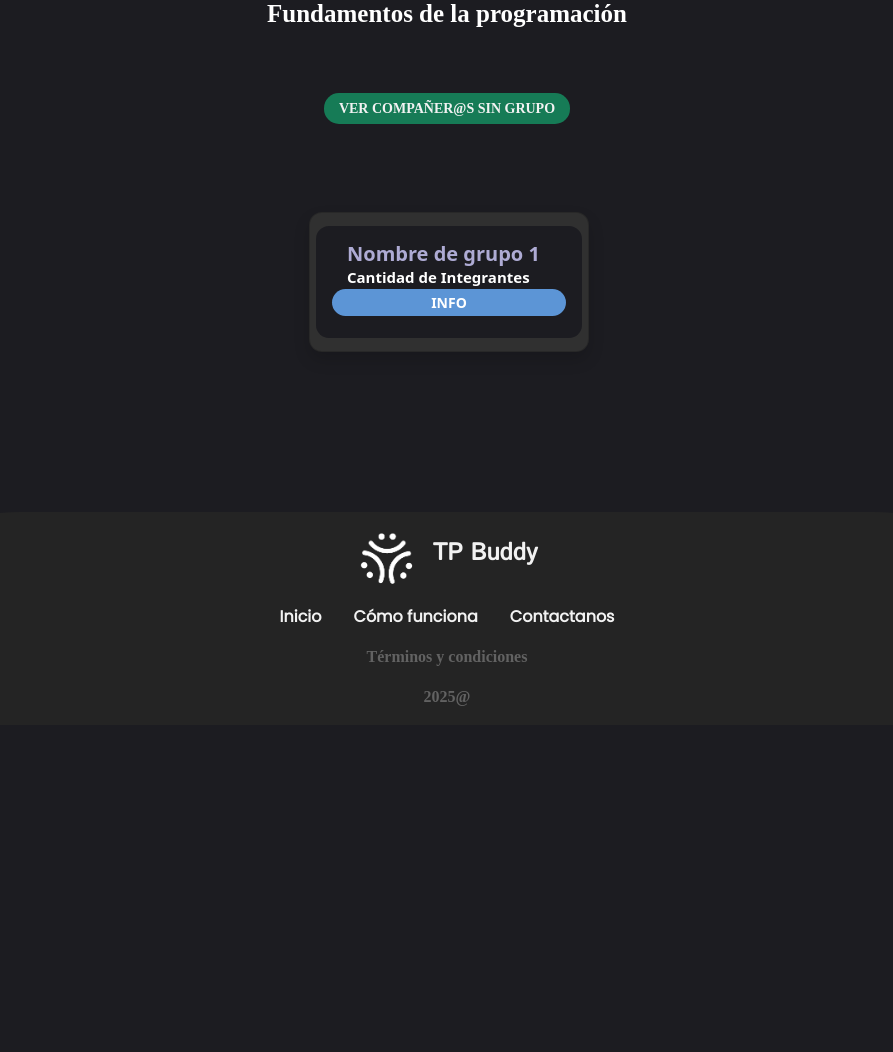
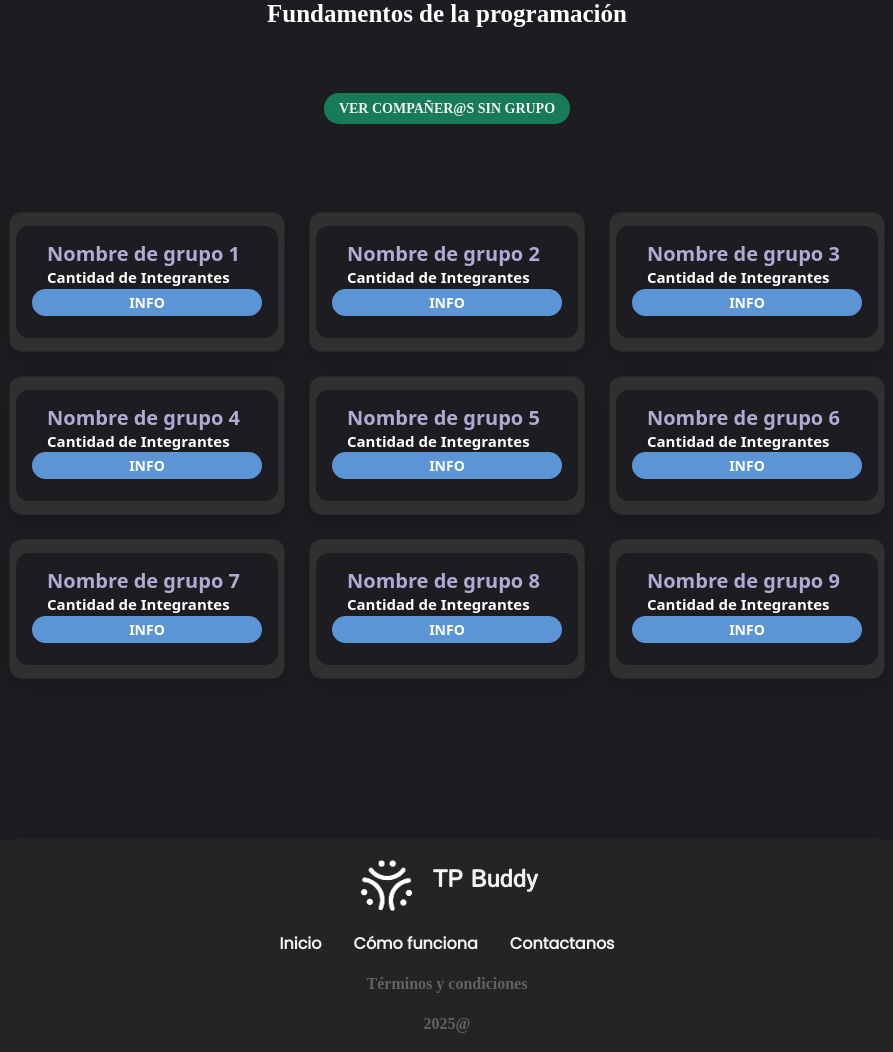
Before and after one commit to micayaque/fiuba-IDS-tp-Flask, a Flask app: page /materia/1 in a window 1280 px wide. Shown: the part 297-1349 px from the top of the page, without its empty margins (193-1086 px from the left). Before the commit the page ends 1003 px from the top, so only its background shows below. Run offline with Flask 3, Linux system fonts and the light colour scheme; some libraries are stand-ins or nearby versions; some web fonts are replaced.

Commit message:
agrego estilo centrado al buscador de grupos

```diff
--- a/FrontEnd/app.py
+++ b/FrontEnd/app.py
@@ -26,14 +26,14 @@ def perfil_de_usuario():
 
 grupos = [
     {'id': 1, 'nombre': 'Nombre de grupo 1', 'codigo_materia': 1},
-    {'id': 2, 'nombre': 'Nombre de grupo 2', 'codigo_materia': 7},
-    {'id': 3, 'nombre': 'Nombre de grupo 3', 'codigo_materia': 5},
-    {'id': 4, 'nombre': 'Nombre de grupo 4', 'codigo_materia': 10},
-    {'id': 5, 'nombre': 'Nombre de grupo 5', 'codigo_materia': 3},
-    {'id': 6, 'nombre': 'Nombre de grupo 6', 'codigo_materia': 15},
-    {'id': 7, 'nombre': 'Nombre de grupo 7', 'codigo_materia': 20},
-    {'id': 8, 'nombre': 'Nombre de grupo 8', 'codigo_materia': 6},
-    {'id': 9, 'nombre': 'Nombre de grupo 9', 'codigo_materia': 16}
+    {'id': 2, 'nombre': 'Nombre de grupo 2', 'codigo_materia': 1},
+    {'id': 3, 'nombre': 'Nombre de grupo 3', 'codigo_materia': 1},
+    {'id': 4, 'nombre': 'Nombre de grupo 4', 'codigo_materia': 1},
+    {'id': 5, 'nombre': 'Nombre de grupo 5', 'codigo_materia': 1},
+    {'id': 6, 'nombre': 'Nombre de grupo 6', 'codigo_materia': 1},
+    {'id': 7, 'nombre': 'Nombre de grupo 7', 'codigo_materia': 1},
+    {'id': 8, 'nombre': 'Nombre de grupo 8', 'codigo_materia': 1},
+    {'id': 9, 'nombre': 'Nombre de grupo 9', 'codigo_materia': 1}
 ]
 
 materias = [
--- a/FrontEnd/templates/grupos_por_materia.html
+++ b/FrontEnd/templates/grupos_por_materia.html
@@ -16,7 +16,7 @@
   <!-- Parte inferior: Cartas -->
   <div class="contentido_bottom_buscador_grupos row g-4 justify-content-center">
     {% for grupo in grupos %}
-    <div class="col-12 col-md-6 col-lg-4">
+    <div class="d-flex justify-content-center col-12 col-md-6 col-lg-4">
       <div class="carta card h-100 shadow">
         <div class="card-body d-flex flex-column justify-content-between grupo_info">
           <div>
```
